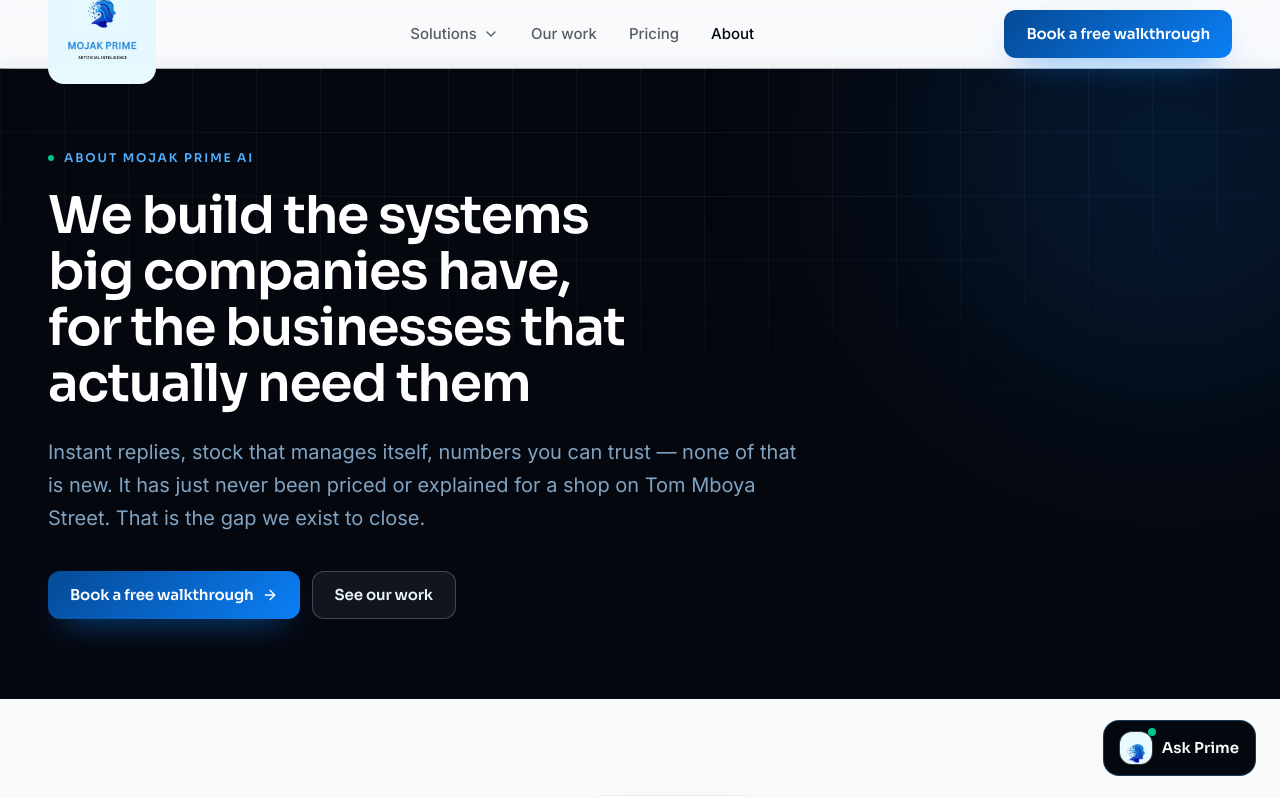
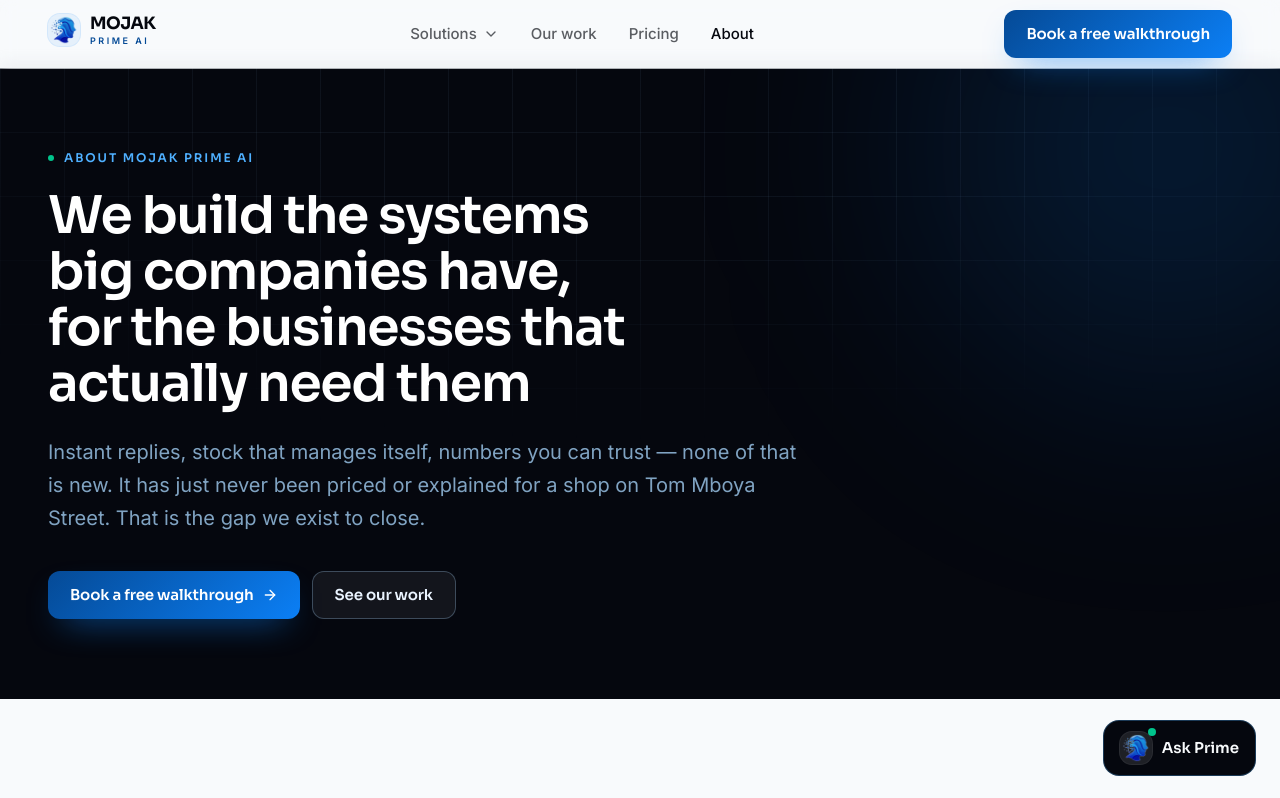
Before and after one commit to mojakprimeai-lc/MOJAKPRIMEAI, a Next.js app: page /about in a window 1280 px wide. Shown: the top 798 px of the page. Built offline with nearby package versions, Linux system fonts and the light colour scheme.

Commit message:
Fix top header logo layout, remove hanging overflow box, and use transparent official head icon

```diff
--- a/src/app/about/page.tsx
+++ b/src/app/about/page.tsx
@@ -1,5 +1,4 @@
 import type { Metadata } from "next";
-import Image from "next/image";
 import Link from "next/link";
 import { ArrowUpRight, Compass, Mail, MapPin, Sparkles } from "lucide-react";
 
@@ -38,17 +37,6 @@ export default function AboutPage() {
             <SectionHeading eyebrow="Who we are" title="A young company that would rather be judged on what it has built" />
 
             <div className="prose-clean text-lg text-ink/75">
-              {/* Official logo — anchors the brand identity for first-time visitors */}
-              <div className="mb-7 inline-block overflow-hidden rounded-2xl border border-ink/8 bg-white p-1 shadow-lift">
-                <Image
-                  src="/mojaklogo.jpg"
-                  alt="Mojak Prime AI — official logo"
-                  width={160}
-                  height={160}
-                  className="block rounded-xl"
-                  style={{ mixBlendMode: "multiply" }}
-                />
-              </div>
               <p>
                 {company.legalName} is a technology company based in {company.city}. We build three things:
                 AI-powered websites, chat assistants that answer customers on WhatsApp and social media, and
--- a/src/app/layout.tsx
+++ b/src/app/layout.tsx
@@ -66,10 +66,10 @@ export const metadata: Metadata = {
   },
   icons: {
     icon: [
-      { url: "/mojaklogo.jpg", type: "image/jpeg" },
+      { url: "/mojak-head.png", type: "image/png" },
     ],
-    apple: "/mojaklogo.jpg",
-    shortcut: "/mojaklogo.jpg",
+    apple: "/mojak-head.png",
+    shortcut: "/mojak-head.png",
   },
   robots: {
     index: true,
--- a/src/components/brand-mark.tsx
+++ b/src/components/brand-mark.tsx
@@ -3,17 +3,10 @@ import Image from "next/image";
 import { cx } from "@/components/ui/primitives";
 
 /**
- * BrandGlyph — the Mojak AI head icon, cropped from the official logo.
+ * BrandGlyph — the official Mojak AI head icon.
  *
- * Used at small sizes where only the mark is needed (assistant chat header,
- * compact icon contexts). The logo's own background colour (#eaf4fc) is used
- * as the containing chip's fill so the image always sits in its natural
- * environment and looks crisp on both light and dark surfaces.
- *
- * Cropping: the original 640×640 JPG has the head mark in the upper-centre
- * region. We display the container smaller than the image by zooming the
- * background to ~220 % and positioning it at the top of the frame, which
- * isolates just the AI-head graphic without any raster editing.
+ * Extracted with a transparent background and rendered inside a sleek,
+ * responsive squircle tile. Adapts cleanly to both light and dark surfaces.
  */
 export function BrandGlyph({
   className,
@@ -25,39 +18,32 @@ export function BrandGlyph({
   return (
     <span
       className={cx(
-        "inline-block shrink-0 overflow-hidden rounded-xl",
-        // Ring on dark surfaces so the chip reads against the background
-        tone === "light" && "ring-1 ring-white/20",
+        "relative inline-flex shrink-0 items-center justify-center overflow-hidden rounded-xl",
+        tone === "light"
+          ? "bg-white/10 ring-1 ring-white/15"
+          : "bg-azure/8 ring-1 ring-azure/15",
         className,
       )}
-      style={{
-        backgroundImage: "url('/mojaklogo.jpg')",
-        backgroundSize: "220%",
-        backgroundPosition: "50% 8%",
-        backgroundRepeat: "no-repeat",
-        // Match the logo's own page colour so there is no visible border seam
-        backgroundColor: "#eaf4fc",
-      }}
-      role="img"
-      aria-label="Mojak Prime AI"
-    />
+    >
+      <Image
+        src="/mojak-head.png"
+        alt="Mojak Prime AI"
+        width={36}
+        height={36}
+        className="h-full w-full object-contain p-0.5"
+        priority
+      />
+    </span>
   );
 }
 
 /**
- * BrandMark — the full Mojak Prime AI wordmark used in the header and footer.
+ * BrandMark — the full Mojak Prime AI brand mark used in the header and footer.
  *
- * Light surfaces (tone="dark", i.e. the header):
- *   The logo image is rendered with mix-blend-mode:multiply. The logo's
- *   pale-blue background (#eaf4fc) mathematically multiplies with the site's
- *   --color-paper (#f8fafc) and becomes nearly invisible, leaving only the
- *   coloured head mark and bold wordmark text.
- *
- * Dark surfaces (tone="light", i.e. the footer):
- *   The logo sits inside a frosted white-on-dark pill so it remains legible
- *   against the navy/ink background without any colour inversion.
- *
- * The compact prop reduces the rendered size for the fixed header bar.
+ * Uses the official neural AI head icon paired with crisp, perfectly aligned
+ * typography. Fits cleanly within the fixed 68px header bar (compact: h-8 icon,
+ * total ~36px height) with zero overflow, zero hanging artifacts, and seamless
+ * behavior on scroll across mobile and desktop.
  */
 export function BrandMark({
   tone = "dark",
@@ -68,43 +54,27 @@ export function BrandMark({
   className?: string;
   compact?: boolean;
 }) {
-  // The logo is square; height drives both dimensions at natural aspect ratio.
-  const imgSize = compact ? 108 : 124;
-
-  if (tone === "light") {
-    // Dark surface — wrap in a frosted white pill so the logo stands out
-    return (
-      <span className={cx("inline-flex items-center", className)}>
-        <span className="inline-flex items-center justify-center overflow-hidden rounded-2xl bg-white/10 p-1.5 ring-1 ring-white/15 backdrop-blur-sm">
-          <Image
-            src="/mojaklogo.jpg"
-            alt="Mojak Prime AI"
-            width={imgSize}
-            height={imgSize}
-            className="block rounded-xl"
-            priority
-          />
+  return (
+    <span className={cx("inline-flex items-center gap-2.5", className)}>
+      <BrandGlyph tone={tone} className={compact ? "h-8 w-8" : "h-9 w-9"} />
+      <span className="flex flex-col leading-none">
+        <span
+          className={cx(
+            "font-display font-bold tracking-tight",
+            compact ? "text-[1.0625rem]" : "text-lg",
+            tone === "light" ? "text-white" : "text-ink",
+          )}
+        >
+          MOJAK
         </span>
-      </span>
-    );
-  }
-
-  // Light surface — multiply blend removes the near-white logo background
-  return (
-    <span className={cx("inline-flex items-center", className)}>
-      <span
-        className="inline-block overflow-hidden rounded-2xl"
-        style={{ width: imgSize, height: imgSize }}
-      >
-        <Image
-          src="/mojaklogo.jpg"
-          alt="Mojak Prime AI"
-          width={imgSize}
-          height={imgSize}
-          className="block"
-          style={{ mixBlendMode: "multiply" }}
-          priority
-        />
+        <span
+          className={cx(
+            "mt-1 text-[0.5625rem] font-semibold tracking-[0.28em]",
+            tone === "light" ? "text-azure-2" : "text-azure-deep",
+          )}
+        >
+          PRIME AI
+        </span>
       </span>
     </span>
   );
```
Also changed, not shown: public/mojak-head.png (added), public/mojak-logo.png (added).
